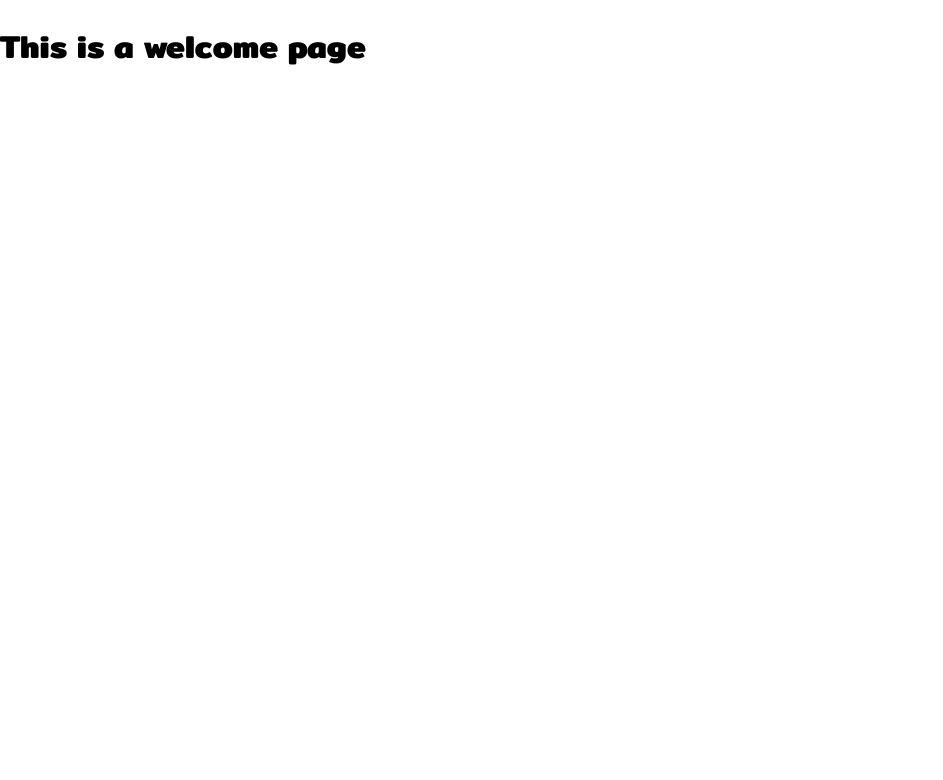
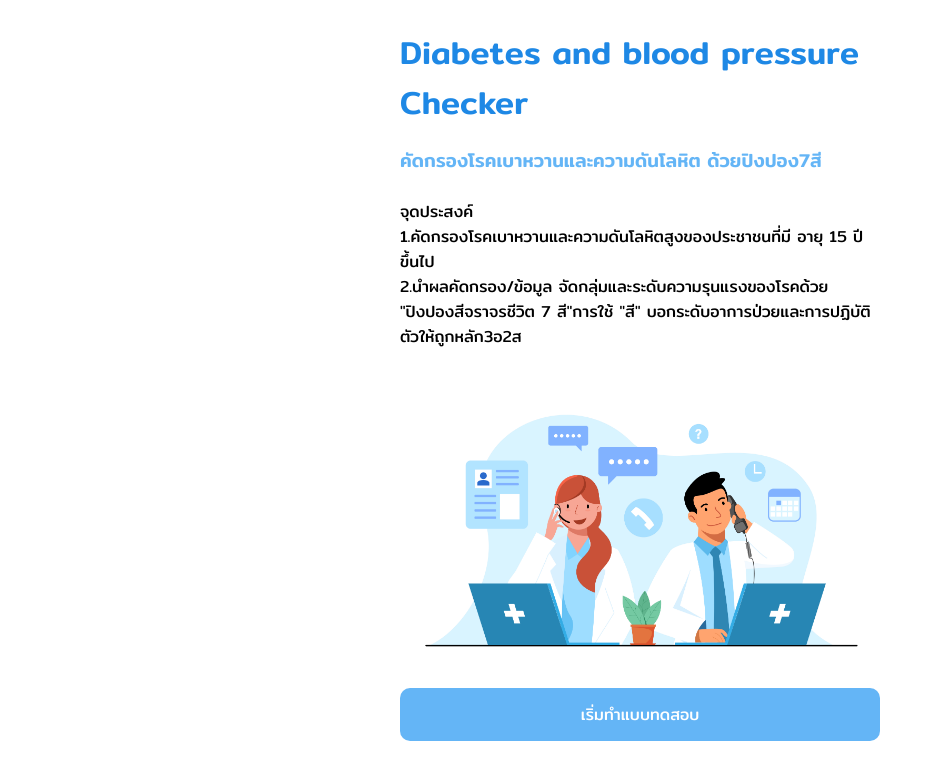
Before and after one commit to kaoapithepp/diabetes-checker, a React (Create React App) app: page / in a window 1280 px wide. Shown: the top 780 px of the page, without its empty margins (0-943 px from the left). Built offline with nearby package versions, Linux system fonts and the light colour scheme.

Commit message:
feat. Welcome page added

```diff
--- a/src/modules/welcome/pages/Welcome.js
+++ b/src/modules/welcome/pages/Welcome.js
@@ -1,8 +1,29 @@
+import { Link } from "react-router-dom";
+import { Container, Header, Content, Button } from "./Welcome.styled";
+
 const Welcome = () => {
+  const linkStyle = {
+    textDecoration: "none",
+  };
+
   return (
-    <div>
-      <h1>This is a welcome page</h1>
-    </div>
+    <Container>
+      <Header>
+        <h2>Diabetes and blood pressure Checker</h2>
+        <h3>คัดกรองโรคเบาหวานและความดันโลหิต ด้วยปิงปอง7สี</h3>
+      </Header>
+
+      <Content>
+        <p>
+          จุดประสงค์ <br />
+          1.คัดกรองโรคเบาหวานและความดันโลหิตสูงของประชาชนที่มี อายุ  15 ปีขึ้นไป <br />
+          2.นำผลคัดกรอง/ข้อมูล จัดกลุ่มและระดับความรุนแรงของโรคด้วย "ปิงปองสีจราจรชีวิต 7 สี"การใช้ "สี" บอกระดับอาการป่วยและการปฏิบัติตัวให้ถูกหลัก3อ2ส
+        </p>
+
+        <img src="/image/TaeAugust11.jpg" alt="Welcome" className="img" />
+        <Link to='/input' style={linkStyle}><Button>เริ่มทำแบบทดสอบ</Button></Link>
+      </Content>
+    </Container>
   );
 }
 
--- /dev/null
+++ b/src/modules/welcome/pages/Welcome.styled.js
@@ -0,0 +1,43 @@
+import styled from "styled-components";
+
+export const Container =  styled.div`
+    vertical-align: middle;
+    margin-left: auto;
+    margin-right: auto;
+    width: 60vh;
+    @media screen and (max-width: 768px) {
+        width: 80%
+    }
+`
+
+export const Header = styled.div`
+    h2{
+        color: var(--primary-color);
+        font-weight: 500;
+        margin-bottom: 12px;
+        font-size: 32px;
+    }
+    h3{
+        color: var(--button-color);
+        font-weight: 500;
+    }
+`
+
+export const Content = styled.div`
+    margin-top: 24px;
+    margin-bottom: 24px;
+    .img{
+        width: 100%;
+    }
+`
+
+export const Button = styled.div`
+    background-color: var(--button-color) ;
+    color: white;
+    padding-top: 14px;
+    padding-bottom: 14px;
+    border-radius: 10px;
+    font-size: medium;
+    cursor: pointer;
+    text-align: center;
+`
```
Also changed, not shown: public/image/TaeAugust11.jpg (added), 1 other file (tests, documents, lock files or other folders).
